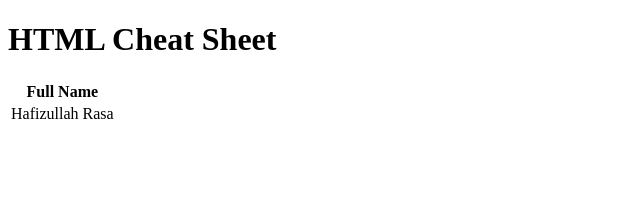
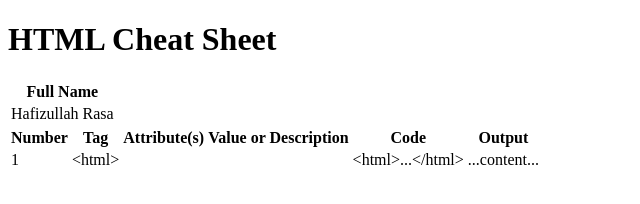
Before and after one commit to hafiz1379/HTML-cheat-sheet, a plain HTML site: page index.html in a window 1280 px wide. Shown: the whole page, without its empty margins (0-640 px from the left). Drawn offline with Linux system fonts and the light colour scheme.

Commit message:
Added table headers

```diff
--- a/index.html
+++ b/index.html
@@ -18,5 +18,23 @@
 			<td class="details">Hafizullah Rasa</td>
 		</tr>
 	</table>
+    <table>
+        <tr>
+			<th>Number</th>
+			<th>Tag</th>
+			<th>Attribute(s)</th>
+			<th>Value or Description</th>
+			<th>Code</th>
+			<th>Output</th>
+		</tr>
+		<tr>
+			<td>1</td>
+			<td>&lt;html&gt;</td>
+			<td></td>
+			<td></td>
+			<td>&lt;html&gt;...&lt;/html&gt;</td>
+			<td><!DOCTYPE html><html>...content...</html></td>
+		</tr>
+    </table>
 </body>
 </html>
```
